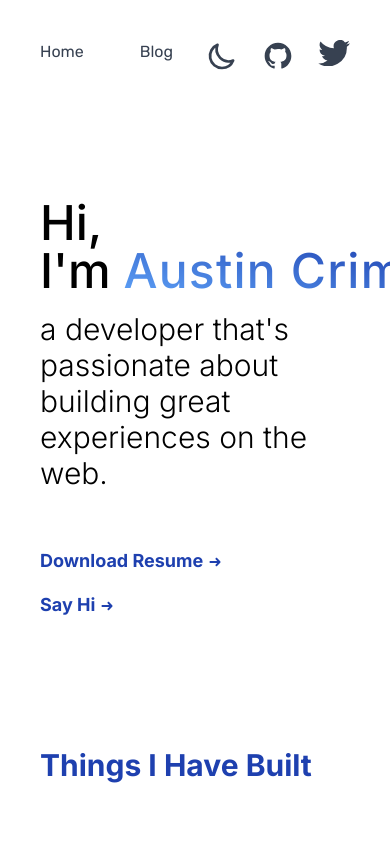
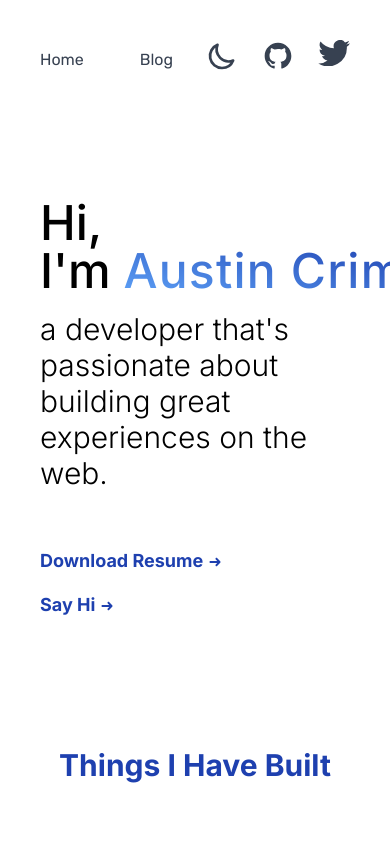
Before and after one commit to austincrim/austincrim.com-next, a Next.js app: page / in a window 390 px wide. Shown: the top 842 px of the page. Built offline with nearby package versions, Linux system fonts and the light colour scheme; what @tailwindcss/typography would draw is missing.

Commit message:
fix spacing on mobile

```diff
--- a/src/components/BlogNav.js
+++ /dev/null
@@ -1,18 +0,0 @@
-import Link from 'next/link';
-
-const BlogNav = () => {
-    return (
-        <nav>
-            <div className='flex flex-row justify-center py-2 text-gray-700 shadow-md bg-gray-100 border-t-4 border-teal-500'>
-                <Link href='/'>
-                    <a className='nav-item'>Home</a>
-                </Link>
-                <Link href='/blog'>
-                    <a className='nav-item'>Posts</a>
-                </Link>
-            </div>
-        </nav>
-    );
-};
-
-export default BlogNav;
--- a/src/components/Nav.js
+++ b/src/components/Nav.js
@@ -6,7 +6,7 @@ import TwitterLogo from './icons/TwitterLogo';
 const Nav = () => {
     return (
         <nav className='p-10 text-gray-700 dark:text-current lg:max-w-5xl md:mx-auto md:max-w-3xl'>
-            <div className='flex justify-between'>
+            <div className='flex items-center justify-between'>
                 <div className='space-x-14'>
                     <Link href='/'>
                         <a className='transition-colors hover:text-gray-500 dark:hover:text-gray-400'>
--- a/src/components/Section.js
+++ b/src/components/Section.js
@@ -5,7 +5,7 @@ const Section = (props) => {
             className={`w-full py-12 leading-loose text-gray-700 ${props.className}`}
         >
             <div className='max-w-6xl mx-auto'>
-                <h2 className='mb-6 text-3xl font-semibold text-blue-800 dark:text-blue-300 md:text-left'>
+                <h2 className='mb-6 text-3xl font-semibold text-center text-blue-800 dark:text-blue-300 md:text-left'>
                     {props.title}
                 </h2>
                 {props.children}
--- a/src/pages/posts/[id].js
+++ b/src/pages/posts/[id].js
@@ -12,7 +12,7 @@ const Post = ({ postData }) => {
 
     return (
         <Layout>
-            <article className='flex flex-col justify-around max-w-4xl px-16 pb-16 mx-auto space-y-10 dark:text-gray-100'>
+            <article className='flex flex-col justify-around max-w-4xl pb-16 mx-auto space-y-10 md:px-16 dark:text-gray-100'>
                 <motion.div
                     initial={{ opacity: 0 }}
                     animate={{ opacity: 1 }}
```
